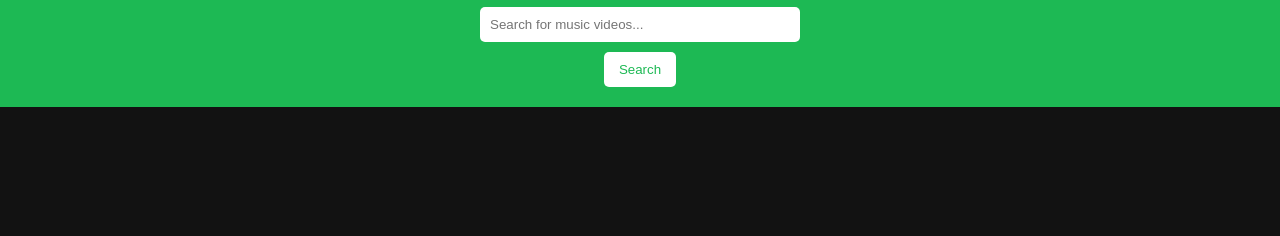
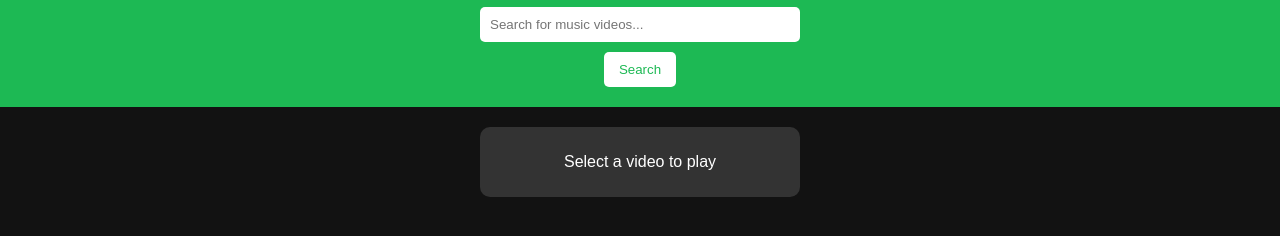
Before and after one commit to basic30/StreamX, a plain HTML site: page index.html in a window 1280 px wide. Shown: the part 60-296 px from the top of the page. Drawn offline with Linux system fonts and the light colour scheme.

Commit message:
Update index.html

```diff
--- a/index.html
+++ b/index.html
@@ -13,6 +13,9 @@
         <button id="search-btn">Search</button>
     </header>
     <main>
+        <div id="main-player" class="video">
+            <p>Select a video to play</p>
+        </div>
         <div id="video-container"></div>
     </main>
     <script src="app.js"></script>
```
